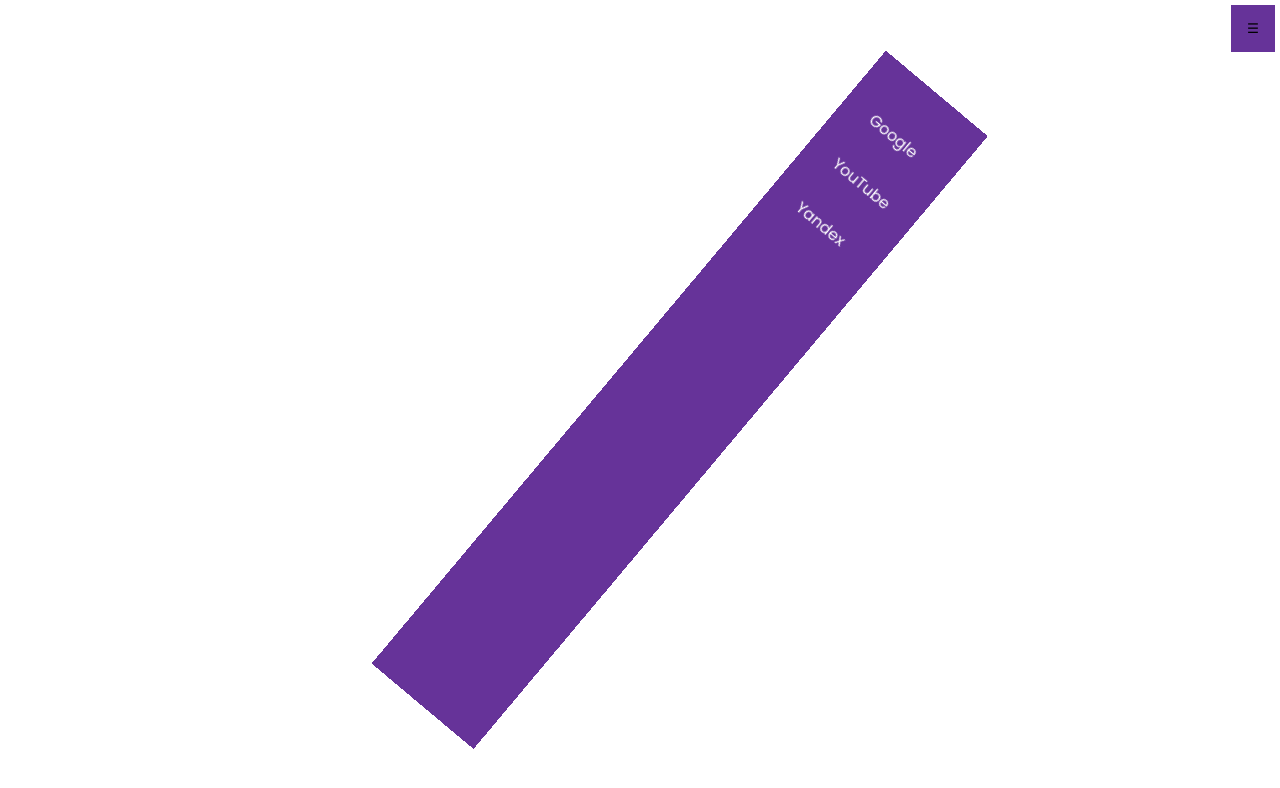
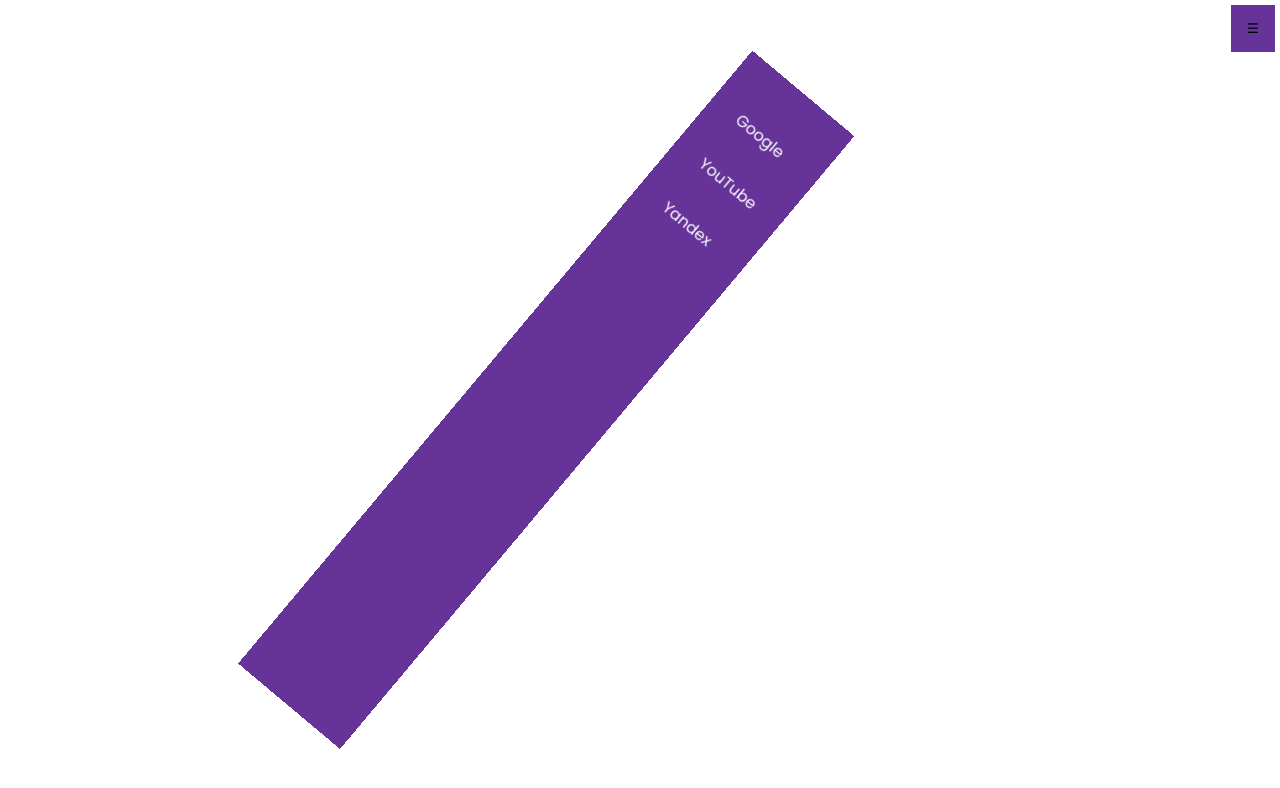
Before and after one commit to uniqcle/hamburger, a plain HTML site: page index.html in a window 1280 px wide. Drawn offline with Linux system fonts and the light colour scheme.

Commit message:
hamburger init

```diff
--- a/styles.css
+++ b/styles.css
@@ -29,7 +29,7 @@ nav{
     right: 0;
     height: 100vh;
     padding: 2rem;
-    transform: translateX(-400%) rotate(40deg);
+    transform: translateX(-500%) rotate(40deg);
 
 }
 
```
Also changed, not shown: package-lock.json (deleted).
